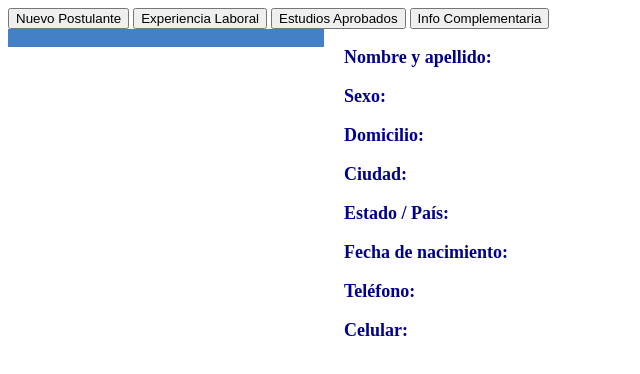
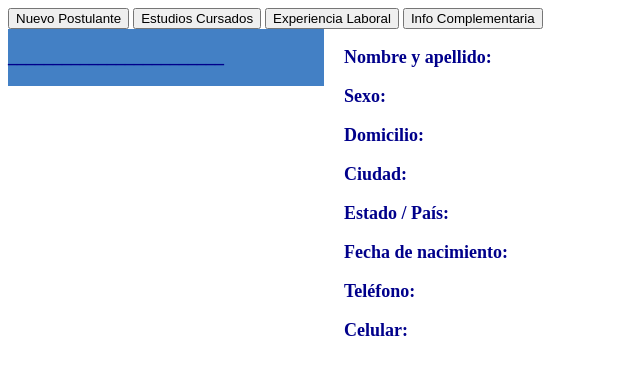
Before and after one commit to PabloH68/DesarrolloWEB-PH, a plain HTML site: page Programacion/CV3.html in a window 1280 px wide. Shown: the whole page, without its empty margins (0-640 px from the left). Drawn offline with nearby package versions, Linux system fonts and the light colour scheme.

Commit message:
Otro20230212

```diff
--- a/Programacion/CV3.html
+++ b/Programacion/CV3.html
@@ -12,15 +12,18 @@
 
 </head>
 <body>
-    <div clas="header">
-        <button>Nuevo Postulante</button>
-        <button>Experiencia Laboral</button>
-        <button>Estudios Aprobados</button>
-        <button>Info Complementaria</button>
+    <div class="header">
+        <button class="button" id="nuevoCV">Nuevo Postulante</button>
+        <button class="button" id="estudios">Estudios Cursados</button>
+        <button class="button" id="experiencia">Experiencia Laboral</button>
+        <button class="button" id="experiencia">Info Complementaria</button>
+
     </div>
 
     <div class="menu">
         <p id="fotos"></p>
+        <p class="claselinea">________________________</p>
+        <p id="mail" class="claselinea"></p>
     </div>
 
     <div class="main">
```
